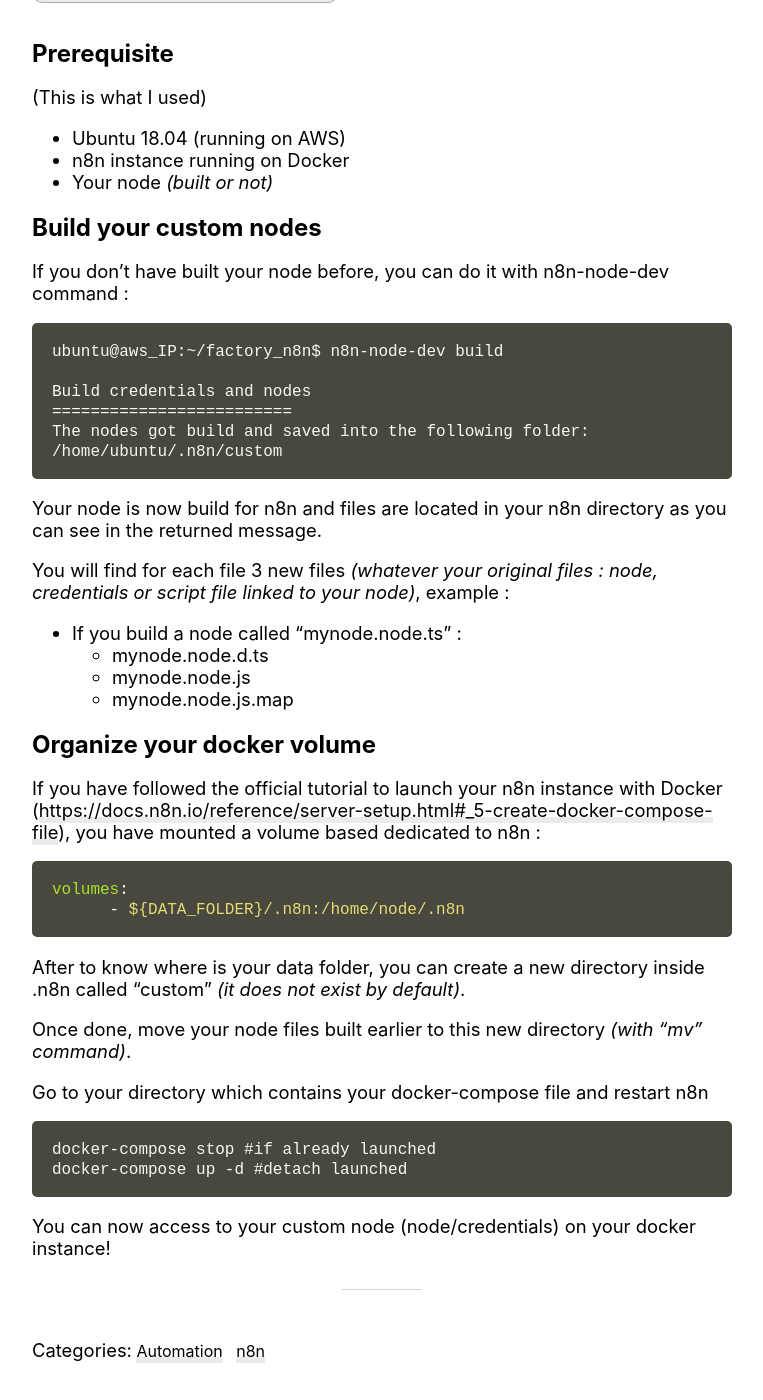
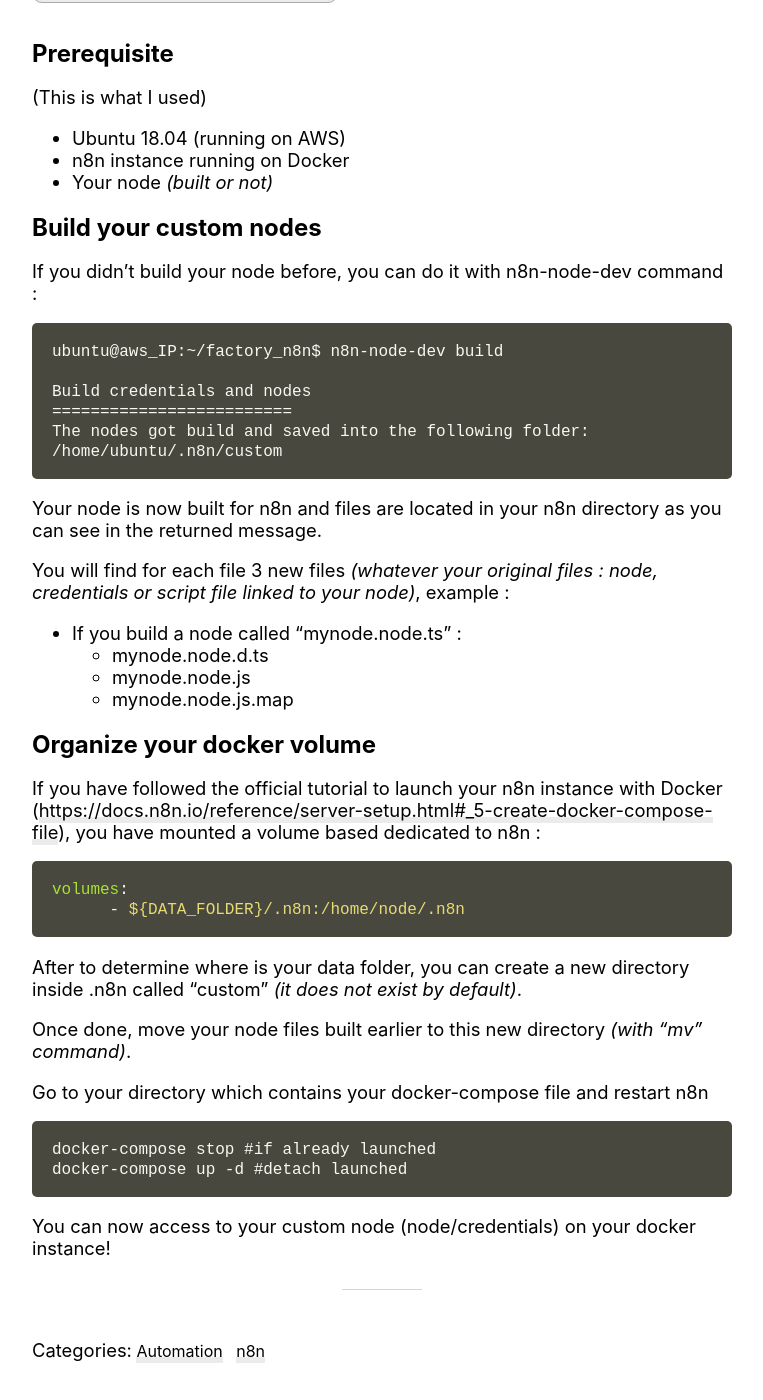
Before and after one commit to ArnaudLhutereau/arnaudlhutereau.github.io, a Jekyll site: the page built from _posts/2021-01-10-Docker-and-n8n-custom-nodes.md, in a window 1280 px wide and 1400 px high, scrolled down 441 px. Shown: the whole window, without its empty margins (258-1021 px from the left). Built offline with Jekyll 4.4.1, drawn with Linux system fonts in a browser that asks for light colours; nearby versions of some CDN libraries; comment, search, counter and statistics services are not loaded.

Commit message:
Update 2021-01-10-Docker-and-n8n-custom-nodes.md

````diff
--- a/_posts/2021-01-10-Docker-and-n8n-custom-nodes.md
+++ b/_posts/2021-01-10-Docker-and-n8n-custom-nodes.md
@@ -24,7 +24,7 @@
 
 ## Build your custom nodes
 
-If you don't have built your node before, you can do it with n8n-node-dev command :
+If you didn't build your node before, you can do it with n8n-node-dev command :
 
 ```
 ubuntu@aws_IP:~/factory_n8n$ n8n-node-dev build
@@ -53,7 +53,7 @@
       - ${DATA_FOLDER}/.n8n:/home/node/.n8n
 ```
 
-After to know where is your data folder, you can create a new directory inside .n8n called "custom" *(it does not exist by default)*.
+After to determine where is your data folder, you can create a new directory inside .n8n called "custom" *(it does not exist by default)*.
 
 Once done, move your node files built earlier to this new directory *(with "mv" command)*.
 
````
Also changed, not shown: other parts of _posts/2021-01-10-Docker-and-n8n-custom-nodes.md (+1 -1 lines).
